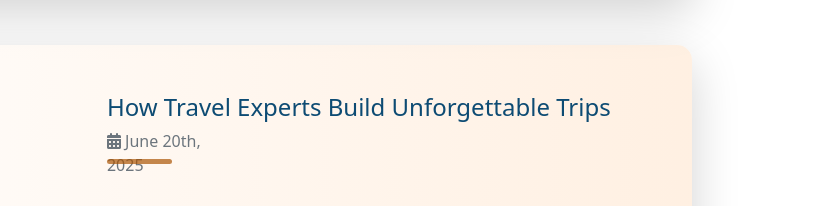
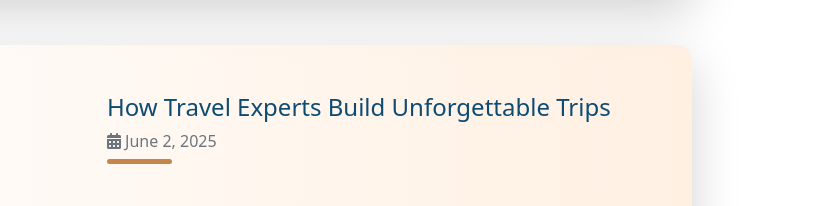
Before and after one commit to M1na3atef/Project3-Bootstrab, a plain HTML site: page index.html in a window 1280 px wide. Shown: the part 6369-6575 px from the top of the page, 460-1280 px from the left. Drawn offline with Linux system fonts and the light colour scheme.

Commit message:
project upload

```diff
--- a/index.html
+++ b/index.html
@@ -495,7 +495,7 @@
                             </div>
                             <div class="sec6-text col-md-7 col-12 ms-4 pt-lg-5 pt-md-3 pt-1 pe-5">
                                 <h5 class="fs-4">How Travel Experts Build Unforgettable Trips</h5>
-                                <div class="sec6-t mb-4"><p class="text-muted mb-lg-2 mb-0"><i class="fa-solid fa-calendar-days"></i> June 20th, 2025</p>
+                                <div class="sec6-t mb-4"><p class="text-muted mb-lg-2 mb-0"><i class="fa-solid fa-calendar-days"></i> June 2, 2025</p>
                                 <p class="sec6-time"></p></div>
                                 <div class="scrollable-text"><p class="card-text flex-grow-1 fs-6 mb-lg-4 mb-1 mt-sm-5 mt-0 ">Have you ever wondered how your favorite travel experiences are planned? In this episode, we go behind the curtain with industry travel planners to uncover the detailed process of crafting a successful tour. From destination research and route testing to finding reliable local guides and selecting unique experiences, learn how travel professionals build journeys that are smooth, exciting, and full of discovery. It’s travel planning—elevated to an art form.</p>
                                 <div class="mt-0  pt-lg-4  ">
```
